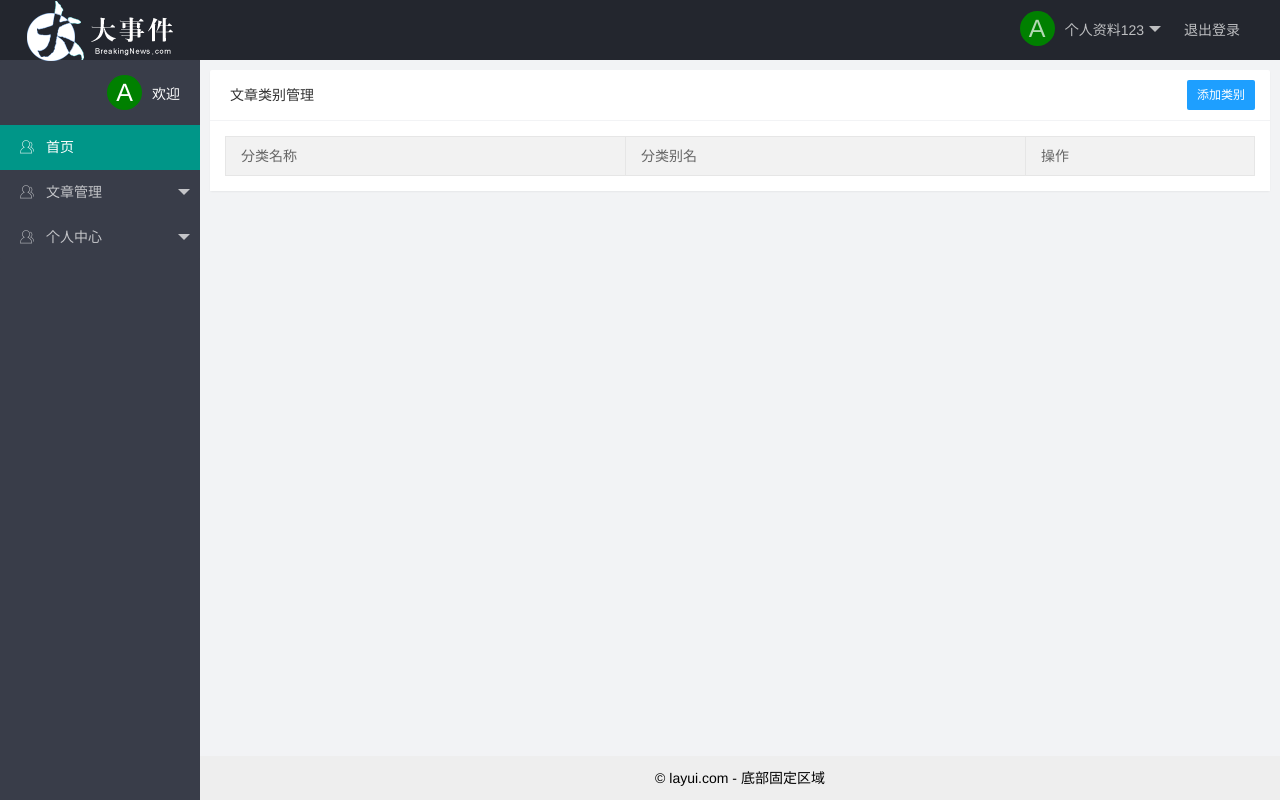
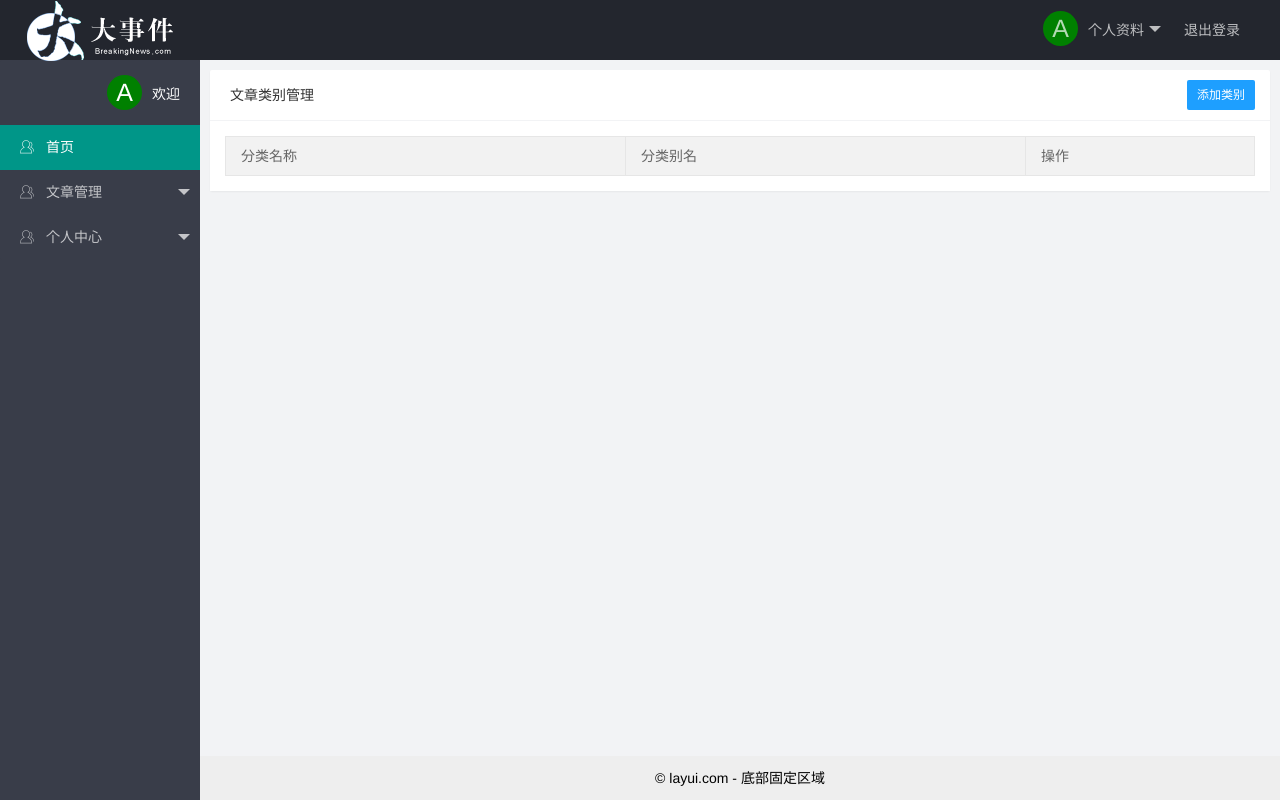
Before and after one commit to kevinxzm/big-event-front-end, a plain HTML site: page index.html in a window 1280 px wide. Drawn offline with Linux system fonts and the light colour scheme; no server answers.

Commit message:
change back

```diff
--- a/index.html
+++ b/index.html
@@ -20,7 +20,7 @@
           <!--   -->
           <a href="javascript:;" style="position: relative;">
             <span class="user_cap per_cap">A</span>
-            个人资料123
+            个人资料
           </a>
           <dl class="layui-nav-child bar_user">
             <dd><a href="./user/user_infor.html" target="user_index">基本资料</a></dd>
```
